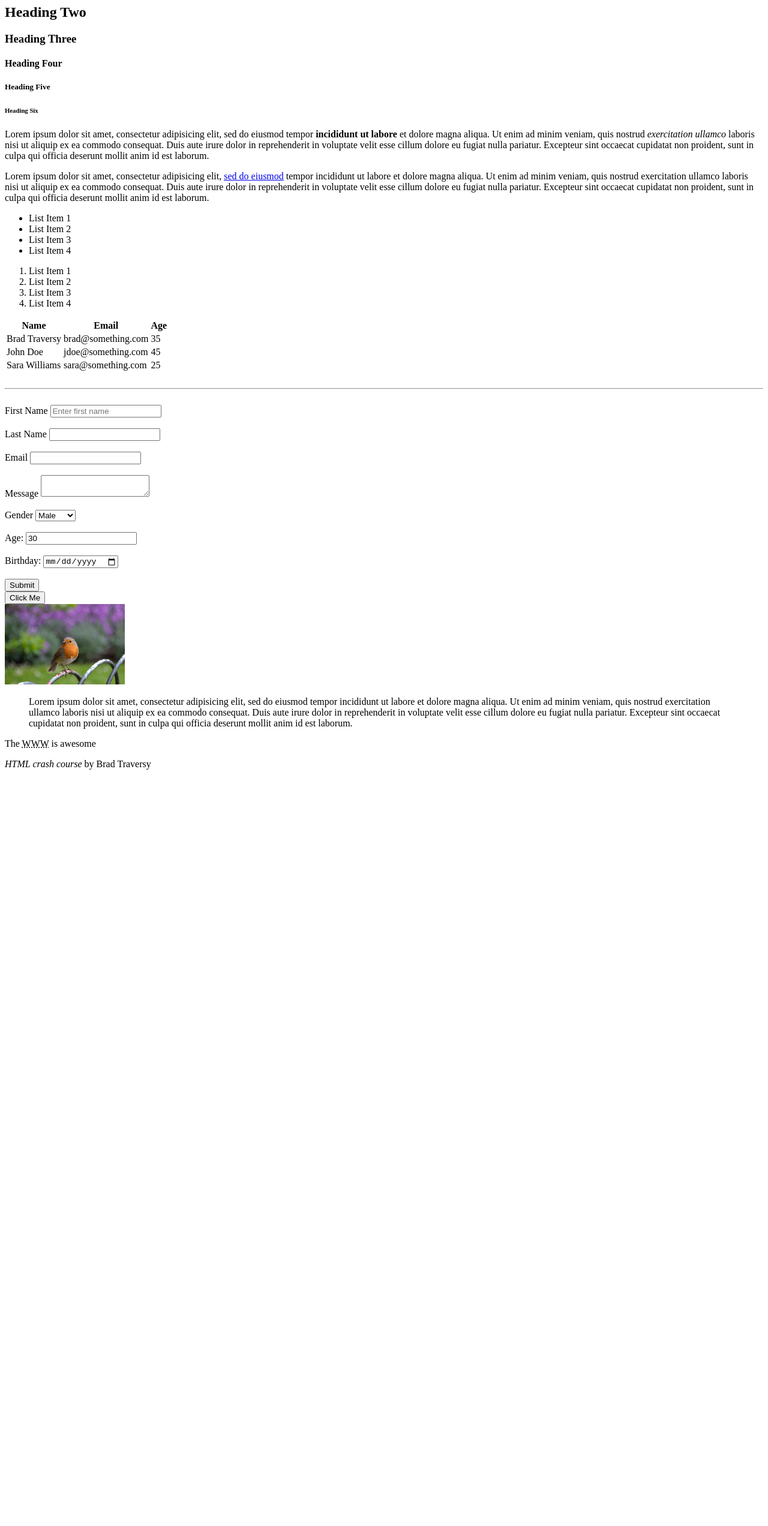
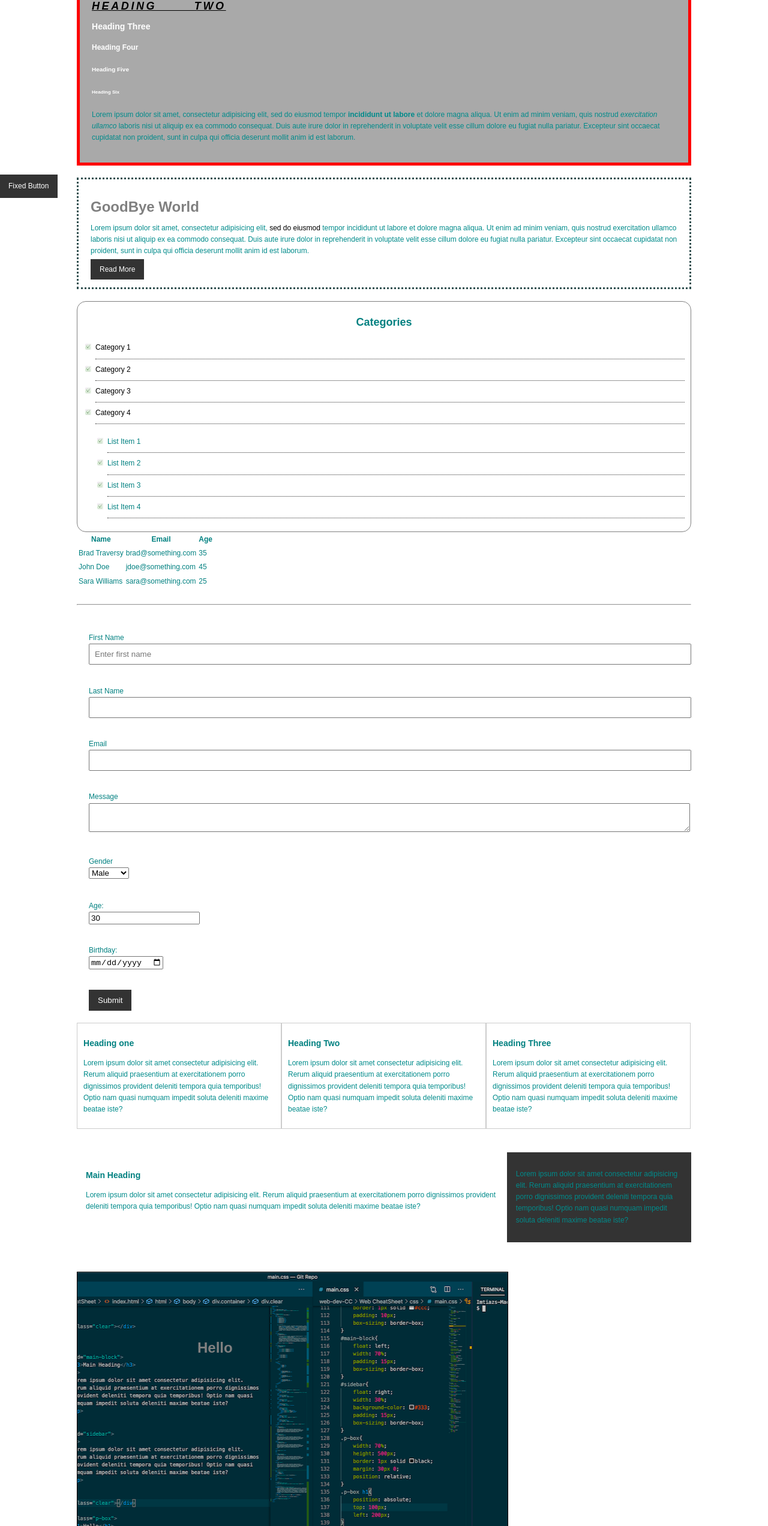
Before and after one commit to Flylookinalbino/web-dev-CC, a plain HTML site: page Web CheatSheet/index.html in a window 1280 px wide. Shown: the part 109-2653 px from the top of the page at 60% size. Before the commit the page ends 1892 px from the top, so only its background shows below. Drawn offline with Linux system fonts and the light colour scheme.

Commit message:
HTML & CSS
HTML and CSS CC complete and made first basic responsive website.

```diff
--- /dev/null
+++ b/My Website/css/main.css
@@ -0,0 +1,80 @@
+body{
+    background-color: #f4f4f4;
+    color: #555;
+    font-family: Arial, Helvetica, sans-serif;
+    font-size: 16px;
+    line-height: 1.6em;
+    margin: 0;
+    padding: 0;
+}
+.container{
+    width: 80%;
+    margin: auto;
+    overflow: hidden;
+}
+#main-header{
+    background-color: coral;
+    color: #fff;
+}
+#navbar{
+    background-color: #333;
+    color: #fff;
+}
+#navbar ul{
+    padding: 0;
+    list-style: none;
+}
+#navbar li{
+    display: inline;
+}
+#navbar a{
+    color: #fff;
+    text-decoration: none;
+    font-size: 18px;
+    padding-right: 15px;
+}
+#showcase{
+    overflow: hidden;
+    background-image: url("../images/showcase.jpeg");
+    background-position: 50% 40%;
+    min-height: 300px;
+    margin-bottom: 30px;
+    text-align: center;
+}
+#showcase h1{
+   color: rgba(182, 7, 7, 0.678);
+   font-size: 50px;
+   line-height: 1.6em;
+   padding-top: 30px;
+}
+#main{
+    float: left;
+    width: 70%;
+    padding: 0 30px;
+    box-sizing: border-box;
+}
+#sidebar{
+    float: right;
+    width: 30%;
+    background-color: #333;
+    color: #fff;
+    padding: 10px;
+    box-sizing: border-box;
+}
+#main-footer{
+    background-color: #333;
+    color: #fff;
+    text-align: center;
+    padding: 20px;
+    margin-top: 40px;
+}
+@media(max-width:600px){
+    #main{
+        width: 100%;
+        float: none;
+    }
+    #sidebar{
+        width: 100%;
+        float: none;
+    }
+}
--- /dev/null
+++ b/Web CheatSheet/css/main.css
@@ -0,0 +1,166 @@
+/**{
+    margin: 0;
+    padding: 0;
+}*/
+body{
+    color: teal;
+    font: normal 12px Arial, Helvetica, serif;
+    line-height: 1.6em;
+    margin: 0;
+}
+.clear{
+    clear: both;
+}
+a{
+    text-decoration: none;
+    color: black;
+}
+a:hover{
+    color: red;
+}
+a:active{
+    color: green;
+}
+a:visited{
+
+}
+.button{
+    background-color: #333;
+    color: #fff;
+    padding: 10px 15px;
+    border: none;
+}
+.button:hover{
+    background-color: red;
+    color: white;
+}
+h1{
+    color: gray;
+}
+p{
+    color: darkcyan;
+}
+.container{
+    width: 80%;
+    margin: auto;
+}
+.box-1{
+    background-color: darkgray;
+    color: white;
+
+    border-width: 3px;
+    border-bottom-width: 10px;
+    border-top-style: dotted;
+
+    border: 5px red solid;
+    padding: 20px;
+}
+.box-1 h2 {
+    font-family: 800 Tahoma;
+    font-weight: 800;
+    font-style: italic;
+    text-decoration: underline;
+    color: black;
+    text-transform: uppercase;
+    letter-spacing: 0.2em;
+    word-spacing: 3em;
+}
+.box-2{
+    border: 3px dotted darkslategrey;
+    padding: 20px;
+    margin: 20px 0;
+}
+.categories{
+    border: 1px gray solid;
+    padding: 10px;
+    border-radius: 15px;
+}
+.categories h2{
+    text-align: center;
+}
+.categories ul{
+    padding: 0;
+    padding-left: 20px;
+    list-style: none;
+}
+.categories li{
+    padding: 8px 0;
+    border-bottom: 1px #333 dotted;
+    list-style-image: url("../images/check.jpg");
+}
+.my-form{
+    padding: 20px;
+}
+.my-form .form-group{
+    padding-bottom: 15px;
+}
+.my-form label{
+    display: block;
+}
+.my-form input[type="text"], .my-form textarea{
+    padding: 8px;
+    width: 100%;
+}
+.my-form input[type="email"]{
+    padding: 8px;
+    width: 100%;
+}
+.block{
+    float: left;
+    width: 33.3%;
+    border: 1px solid #ccc;
+    padding: 10px;
+    box-sizing: border-box;
+}
+#main-block{
+    float: left;
+    width: 70%;
+    padding: 15px;
+    box-sizing: border-box;
+}
+#sidebar{
+    float: right;
+    width: 30%;
+    background-color: #333;
+    padding: 15px;
+    box-sizing: border-box;
+}
+.p-box{
+    width: 70%;
+    height: 500px;
+    border: 1px solid black;
+    margin: 30px 0;
+    position: relative;
+    background-image: url("../images/VScode.png");
+    color: white !important;
+    background-repeat: no-repeat;
+    background-position: 100px 200px;
+    background-position: center top;
+}
+.p-box h1{
+    position: absolute;
+    top: 100px;
+    left: 200px;
+}
+.p-box h2{
+    position: absolute;
+    bottom: 40px;
+    right: 100px;
+}
+.fix-me{
+    position: fixed;
+    top: 400px;
+    left: -1px
+}
+.my-List li:first-child{
+    background: red;
+}
+.my-List li:last-child{
+    background: blue;
+}
+.my-List li:nth-child(5){
+    background: yellow;
+}
+.my-List li:nth-child(even){
+    background: gray;
+}
--- a/Web CheatSheet/index.html
+++ b/Web CheatSheet/index.html
@@ -1,11 +1,16 @@
 <!DOCTYPE html>
 <html>
+
 <head>
 	<title>HTML Cheat Sheet</title>
+	<link rel="stylesheet" type="text/css" href="css/main.css">
 </head>
+
 <body>
+	<div class="container">
 		<a href="blog.html">Go to blog</a>
 		<hr>
+		<div class="box-1">
 			<!-- Headings -->
 			<h1>Heading One</h1>
 			<h2>Heading Two</h2>
@@ -23,21 +28,30 @@
 				cillum dolore eu fugiat nulla pariatur. Excepteur sint occaecat cupidatat non
 				proident, sunt in culpa qui officia deserunt mollit anim id est laborum.
 			</p>
+		</div>
+
+		<div class="box-2">
+			<h1>GoodBye World</h1>
 			<p>
-			Lorem ipsum dolor sit amet, consectetur adipisicing elit, <a href="http://google.com" target="_blank">sed do eiusmod</a>
+				Lorem ipsum dolor sit amet, consectetur adipisicing elit, <a href="http://google.com"
+					target="_blank">sed do eiusmod</a>
 				tempor incididunt ut labore et dolore magna aliqua. Ut enim ad minim veniam,
 				quis nostrud exercitation ullamco laboris nisi ut aliquip ex ea commodo
 				consequat. Duis aute irure dolor in reprehenderit in voluptate velit esse
 				cillum dolore eu fugiat nulla pariatur. Excepteur sint occaecat cupidatat non
 				proident, sunt in culpa qui officia deserunt mollit anim id est laborum.
 			</p>
+			<a href="#" class="button">Read More</a>
+		</div>
 
+		<div class="categories">
+			<h2>Categories</h2>
 			<!-- Lists -->
 			<ul>
-			<li>List Item 1</li>
-			<li>List Item 2</li>
-			<li>List Item 3</li>
-			<li>List Item 4</li>
+				<li><a href="#">Category 1</a></li>
+				<li><a href="#">Category 2</a></li>
+				<li><a href="#">Category 3</a></li>
+				<li><a href="#">Category 4</a></li>
 			</ul>
 
 			<ol>
@@ -46,6 +60,8 @@
 				<li>List Item 3</li>
 				<li>List Item 4</li>
 			</ol>
+		</div>
+
 
 		<!-- Table -->
 		<table>
@@ -80,28 +96,28 @@
 		<br>
 
 		<!-- Forms -->
-		<form action="process.php" method="POST">
-			<div>
+		<form action="process.php" method="POST" class="my-form">
+			<div class="form-group">
 				<label>First Name</label>
 				<input type="text" name="firstName" placeholder="Enter first name">
 			</div>
 			<br>
-			<div>
+			<div class="form-group">
 				<label>Last Name</label>
 				<input type="text" name="lastName">
 			</div>
 			<br>
-			<div>
+			<div class="form-group">
 				<label>Email</label>
 				<input type="email" name="email">
 			</div>
 			<br>
-			<div>
+			<div class="form-group">
 				<label>Message</label>
 				<textarea name="message"></textarea>
 			</div>
 			<br>
-			<div>
+			<div class="form-group">
 				<label>Gender</label>
 				<select name="gender">
 					<option value="male">Male</option>
@@ -110,23 +126,98 @@
 				</select>
 			</div>
 			<br>
-				<div>
+			<div class="form-group">
 				<label>Age:</label>
 				<input type="number" name="age" value="30">
 			</div>
 			<br>
-				<div>
+			<div class="form-group">
 				<label>Birthday:</label>
 				<input type="date" name="birthday">
 			</div>
 			<br>
-				<input type="submit" name="submit" value="Submit">
+			<input type="submit" class="button" name="submit" value="Submit">
 		</form>
 
+		<div class="block">
+			<h3>Heading one</h3>
+			<p>
+			Lorem ipsum dolor sit amet consectetur adipisicing elit.
+			Rerum aliquid praesentium at exercitationem porro dignissimos
+			provident deleniti tempora quia temporibus! Optio nam quasi
+			numquam impedit soluta deleniti maxime beatae iste?
+			</p>
+		</div>
+		<div class="block">
+			<h3>Heading Two</h3>
+			<p>
+			Lorem ipsum dolor sit amet consectetur adipisicing elit.
+			Rerum aliquid praesentium at exercitationem porro dignissimos
+			provident deleniti tempora quia temporibus! Optio nam quasi
+			numquam impedit soluta deleniti maxime beatae iste?
+			</p>
+		</div>
+		<div class="block">
+			<h3>Heading Three</h3>
+			<p>
+			Lorem ipsum dolor sit amet consectetur adipisicing elit.
+			Rerum aliquid praesentium at exercitationem porro dignissimos
+			provident deleniti tempora quia temporibus! Optio nam quasi
+			numquam impedit soluta deleniti maxime beatae iste?
+			</p>
+		</div>
+
+		<div class="clear"></div>
+		<br>
+		<br>
+
+		<div id="main-block">
+			<h3>Main Heading</h3>
+			<p>
+			Lorem ipsum dolor sit amet consectetur adipisicing elit.
+			Rerum aliquid praesentium at exercitationem porro dignissimos
+			provident deleniti tempora quia temporibus! Optio nam quasi
+			numquam impedit soluta deleniti maxime beatae iste?
+			</p>
+		</div>
+
+		<div id="sidebar">
+			<p>
+			Lorem ipsum dolor sit amet consectetur adipisicing elit.
+			Rerum aliquid praesentium at exercitationem porro dignissimos
+			provident deleniti tempora quia temporibus! Optio nam quasi
+			numquam impedit soluta deleniti maxime beatae iste?
+			</p>
+		</div>
+
+		<div class="clear"></div>
+		<br>
+		<div class="p-box">
+			<h1>Hello</h1>
+			<h2>GoodBye</h2>
+		</div>
+		<a class="fix-me button" href="">Fixed Button</a>
+		<br>
+		<ul class="my-List">
+			<li>List Item</li>
+			<li>List Item</li>
+			<li>List Item</li>
+			<li>List Item</li>
+			<li>List Item</li>
+			<li>List Item</li>
+			<li>List Item</li>
+			<li>List Item</li>
+			<li>List Item</li>
+			<li>List Item</li>
+			<li>List Item</li>
+			<li>List Item</li>
+		</ul>
+		<br>
 		<!-- Button -->
-		<button>Click Me</button>
+		<button class="button">Click Me</button>
+		<br>
+		<br>
 
-		<br>
 
 		<!-- Image -->
 		<a href="images/sample.jpg">
@@ -148,5 +239,7 @@
 		<p><cite>HTML crash course</cite> by Brad Traversy</p>
 
 		<div style="margin-top:500px"></div>
+	</div> <!-- End of Div Contianer-->
 </body>
+
 </html>
```
Also changed, not shown: My Website/index.html (added, +68 -0 lines), Web CheatSheet/blog.html (+1 -1 lines), My Website/images/showcase.jpeg (added), Web CheatSheet/css/style.css (renamed from Web CheatSheet/style.css), Web CheatSheet/css/web.css (added), Web CheatSheet/images/VScode.png (added), Web CheatSheet/images/check.jpg (added). Lines whose indentation alone changed are shown as unchanged.
